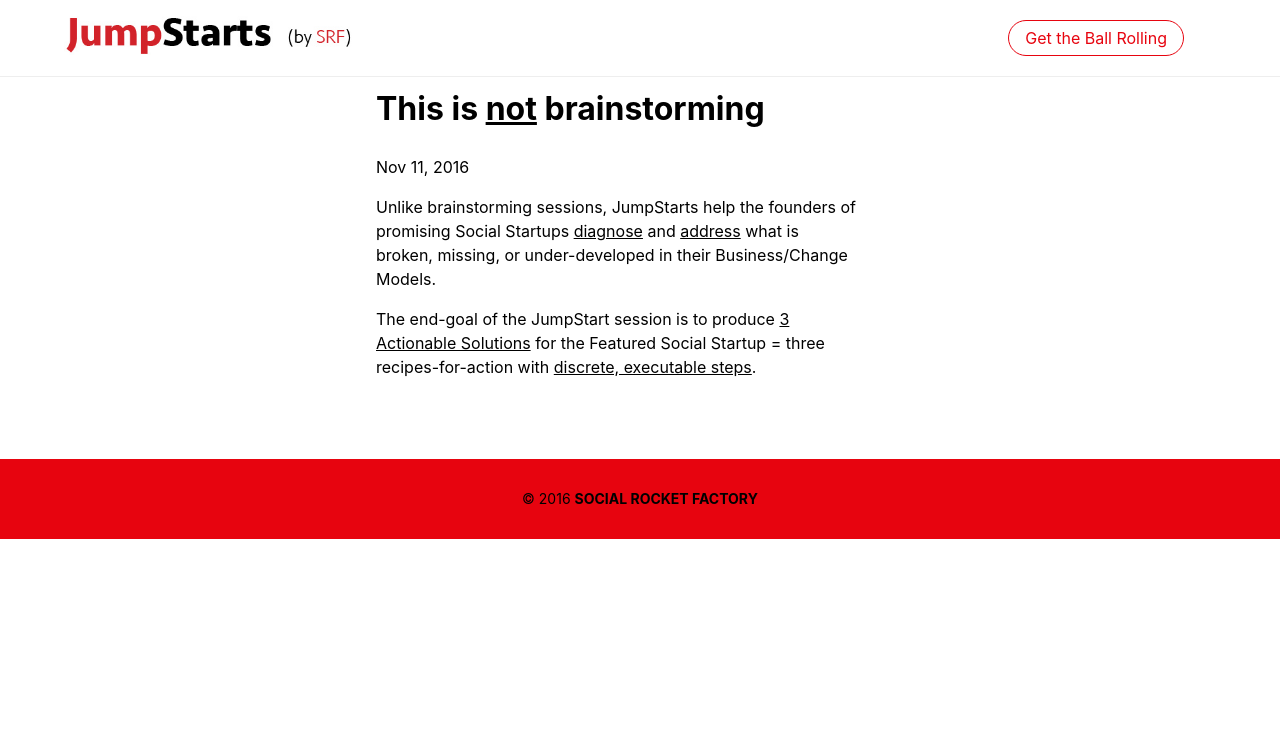
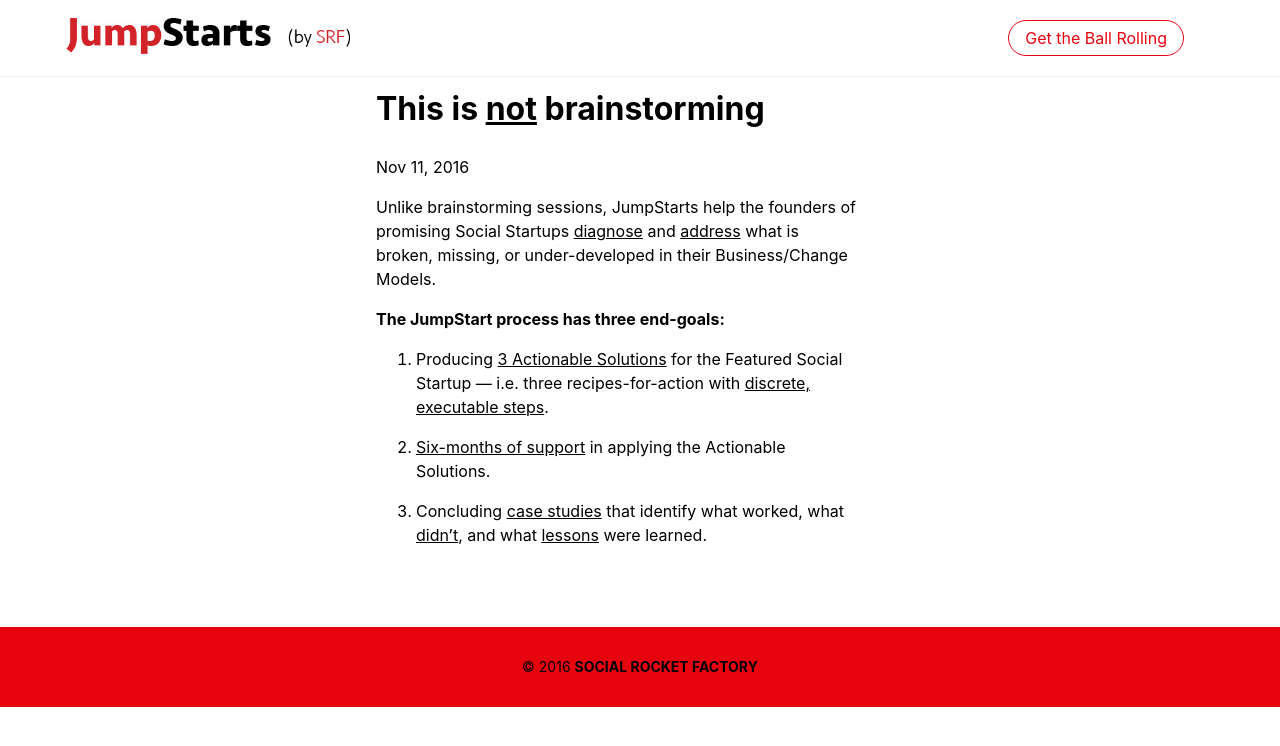
Before and after one commit to aaronergreen/jumpstarts, a Jekyll site: the page built from _about/value.md, in a window 1280 px wide. Shown: the top 746 px of the page. Built offline with Jekyll 4.4.1, drawn with Linux system fonts in a browser that asks for light colours.

Commit message:
Update from Forestry.io - value.md

```diff
--- a/_about/value.md
+++ b/_about/value.md
@@ -6,4 +6,9 @@
 ---
 Unlike brainstorming sessions, JumpStarts help the founders of promising Social Startups <u>diagnose</u> and <u>address</u> what is broken, missing, or under-developed in their Business/Change Models.
 
-The end-goal of the JumpStart session is to produce <u>3 Actionable Solutions</u> for the Featured Social Startup = three recipes-for-action with <u>discrete, executable steps</u>.
+**The JumpStart process has three end-goals:**
+
+1.  Producing <u>3 Actionable Solutions</u> for the Featured Social Startup — i.e. three recipes-for-action with <u>discrete, executable steps</u>.
+2.  <u>Six-months of support</u> in applying the Actionable Solutions.
+
+3.  Concluding <u>case studies</u> that identify what worked, what <u>didn’t</u>, and what <u>lessons</u> were learned.
```
